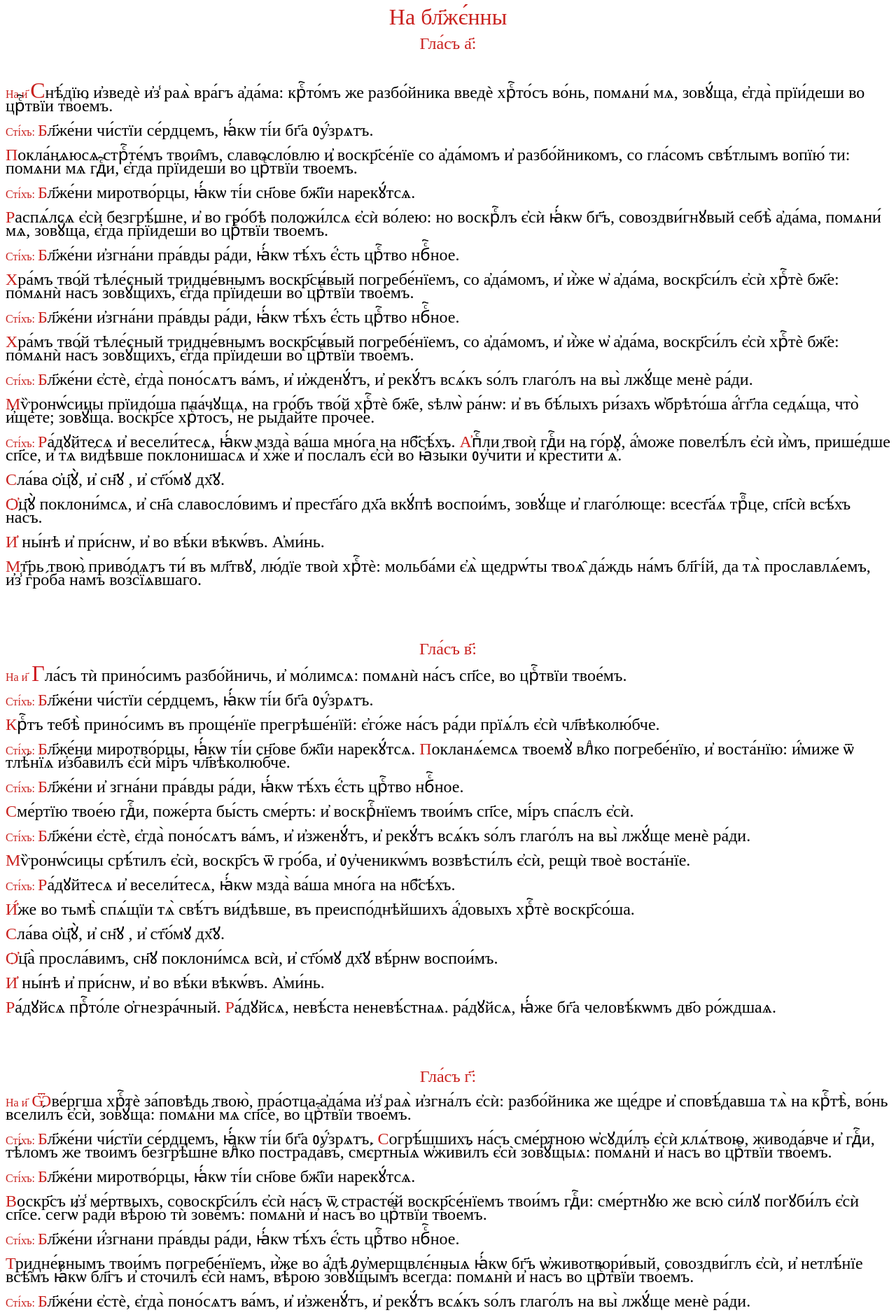
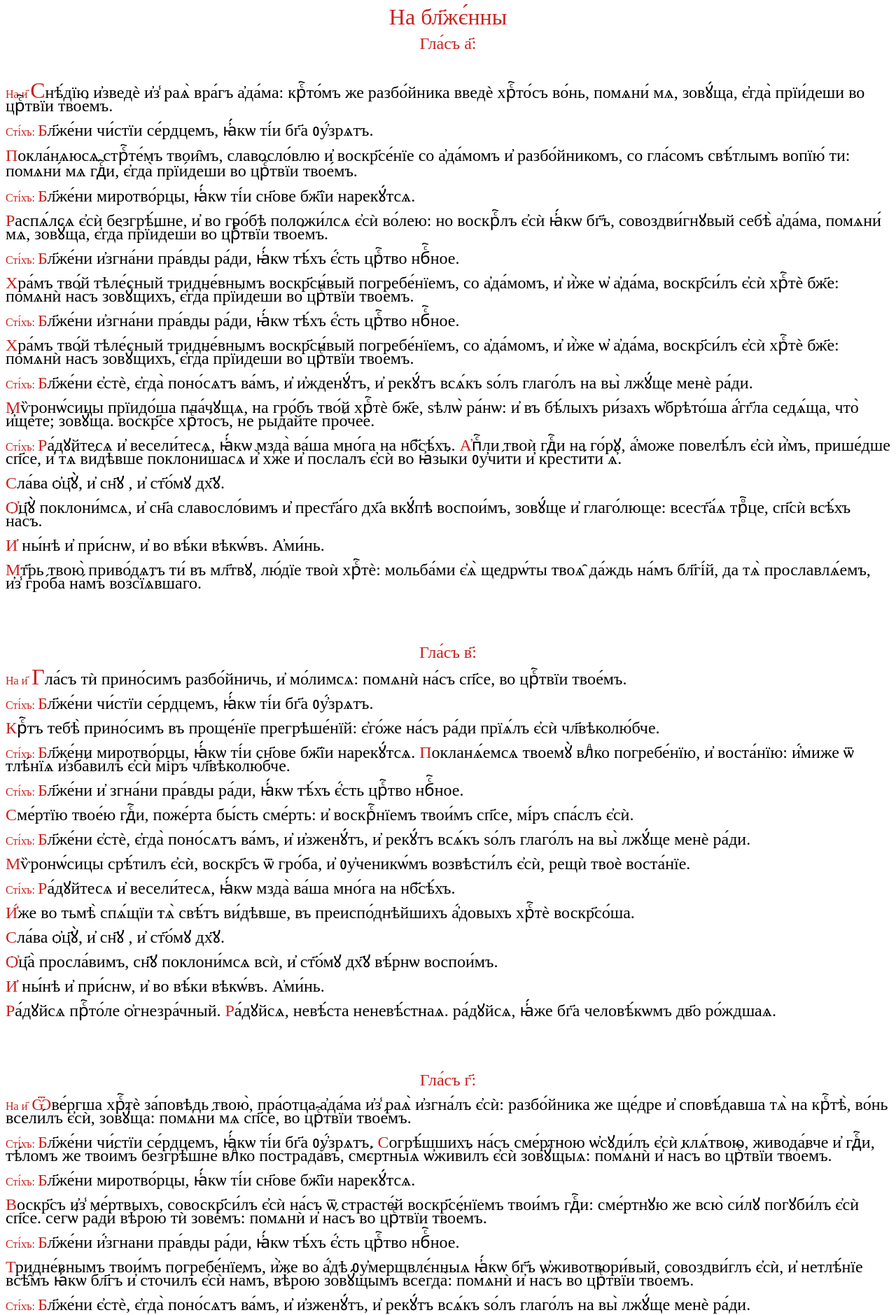
Before and after one commit to markjville/markjville.github.io, a Jekyll site: the page docs/Изобразительная/НаБлаженных.html, which Jekyll copies as it is, in a window 1280 px wide. Shown: the top 1879 px of the page at 70% size. Built offline with Jekyll 4.4.1, drawn with Linux system fonts in a browser that asks for light colours; some web fonts are replaced.

Commit message:
Update НаБлаженных.html

```diff
--- a/docs/Изобразительная/НаБлаженных.html
+++ b/docs/Изобразительная/НаБлаженных.html
@@ -29,7 +29,7 @@
 <p style="line-height: 100%; margin-bottom: 0in"><font face="Ponomar Unicode"><font size="5" style="font-size: 18pt"><font color="#c9211e"><font size="3" style="font-size: 12pt">С</font></font><font color="#c9211e"><font size="3" style="font-size: 12pt">ті́хъ:
 </font></font><font color="#c9211e">Б</font>л҃же́ни чи́стїи
 се́рдцемъ, ꙗ҆́кѡ ті́и бг҃а ᲂу҆́зрѧтъ.</font></font></p>
-<p style="line-height: 100%; margin-bottom: 0in"><font face="Ponomar Unicode"><font size="5" style="font-size: 18pt"><font color="#c9211e">П</font>окла́нѧюсѧ
+<p style="line-height: 120%; margin-bottom: 0in"><font face="Ponomar Unicode"><font size="5" style="font-size: 18pt"><font color="#c9211e">П</font>окла́нѧюсѧ
 стрⷭ҇те́мъ твои̑мъ, славосло́влю и҆
 воскр҃се́нїе со а҆да́момъ и҆
 разбо́йникомъ, со гла́сомъ свѣ́тлымъ
```
